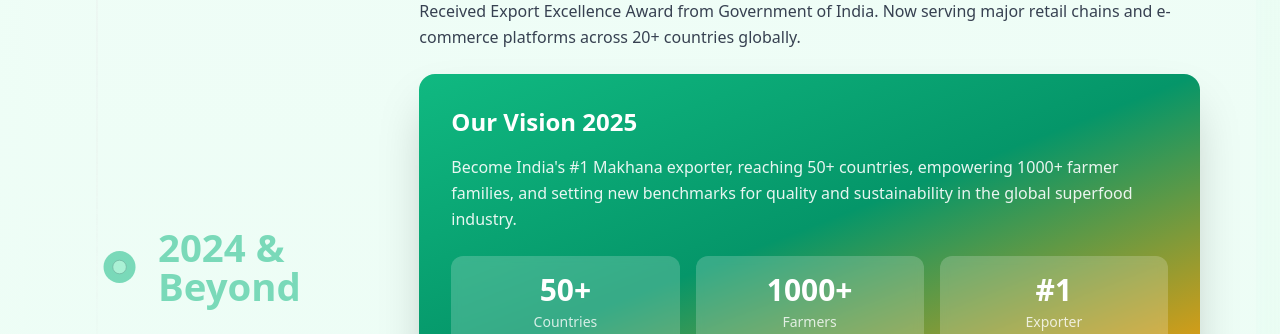
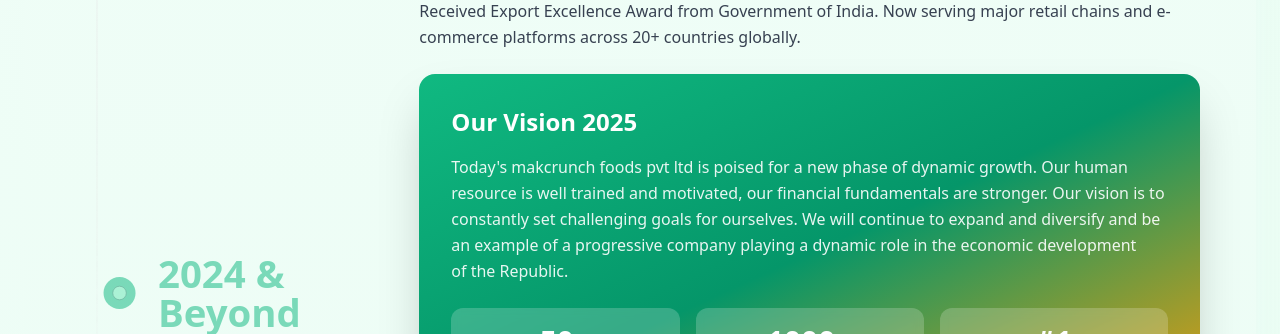
Before and after one commit to LakshyaSoni11/MakCrunch, a React (Vite) app: page /about in a window 1280 px wide. Shown: the part 6801-7135 px from the top of the page. Built offline with nearby package versions, Linux system fonts and the light colour scheme.

Commit message:
added content in about

```diff
--- a/src/components/TimelineComp.tsx
+++ b/src/components/TimelineComp.tsx
@@ -276,8 +276,7 @@ export function TimelineComp() {
           <div className="bg-gradient-to-br from-emerald-500 via-emerald-600 to-amber-500 rounded-2xl p-8 mb-8 text-white shadow-2xl">
             <h4 className="text-2xl font-black mb-4">Our Vision 2025</h4>
             <p className="text-white/90 mb-6 leading-relaxed">
-              Become India's #1 Makhana exporter, reaching 50+ countries, empowering 1000+ farmer families, and setting new benchmarks for quality and sustainability in the global superfood industry.
-            </p>
+Today's makcrunch foods pvt ltd is poised for a new phase of dynamic growth. Our human resource is well trained and motivated, our financial fundamentals are stronger. Our vision is to constantly set challenging goals for ourselves. We will continue to expand and diversify and be an example of a progressive company playing a dynamic role in the economic development of the Republic.            </p>
             <div className="grid grid-cols-3 gap-4">
               <div className="bg-white/20 backdrop-blur-sm rounded-xl p-4 text-center">
                 <div className="text-3xl font-black mb-1">50+</div>
```
